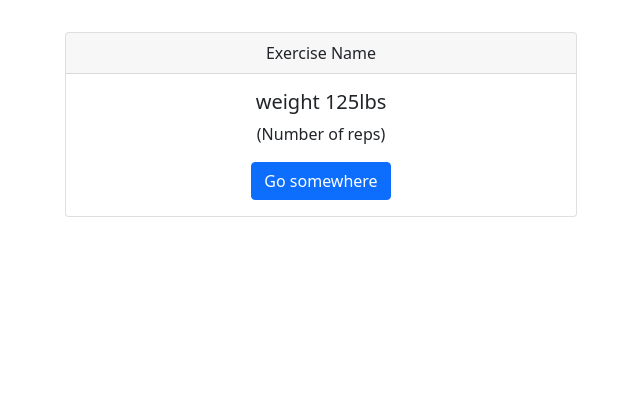
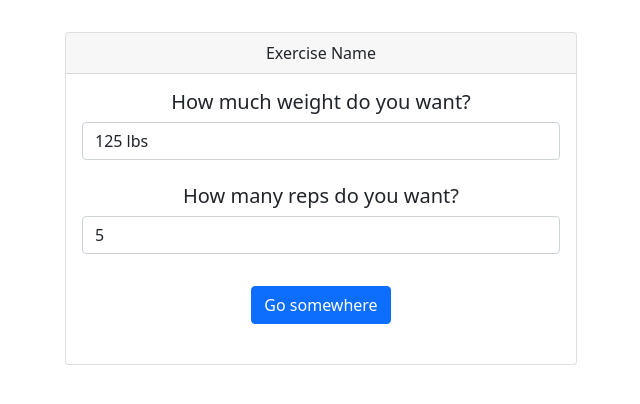
Before and after one commit to etreadway/workout-app, a React (Create React App) app: page / in a window 1280 px wide. Shown: the top 404 px of the page, without its empty margins (319-959 px from the left). Built offline with nearby package versions, Linux system fonts and the light colour scheme.

Commit message:
card updated to allow selectionn of weight and reps

```diff
--- a/src/components/workout-section-page/WorkoutList.jsx
+++ b/src/components/workout-section-page/WorkoutList.jsx
@@ -1,6 +1,6 @@
 import React from "react";
 import 'bootstrap/dist/css/bootstrap.min.css';
-import { Card, Button } from 'react-bootstrap';
+import { Card, Button, Form } from 'react-bootstrap';
 import './Workoutpage.CSS';
 
 function WorkoutList() {
@@ -11,10 +11,28 @@ function WorkoutList() {
 <Card style={{width: '32rem', textAlign: 'center'}}>
   <Card.Header> Exercise Name </Card.Header>
   <Card.Body>
-    <Card.Title>weight 125lbs</Card.Title>
-    <Card.Text> (Number of reps) </Card.Text>
-    <Button variant="primary">Go somewhere</Button>
+
+    <Card.Title>
+    <Form>
+  <Form.Group controlId="exampleForm.ControlSelect1">
+    <Form.Label>How much weight do you want?</Form.Label>
+    <Form.Control as="select">
+      <option>125 lbs</option>
+    </Form.Control>
+  </Form.Group>
+<br/>
+  <Form.Group controlId="exampleForm.ControlSelect1">
+    <Form.Label>How many reps do you want?</Form.Label>
+    <Form.Control as="select">
+      <option>5</option>
+    </Form.Control>
+  </Form.Group>
+</Form>
+</Card.Title>
+<br/>
+<Button variant="primary">Go somewhere</Button>
   </Card.Body>
+  <br/>
 </Card>
       </div>
       </center>
```
